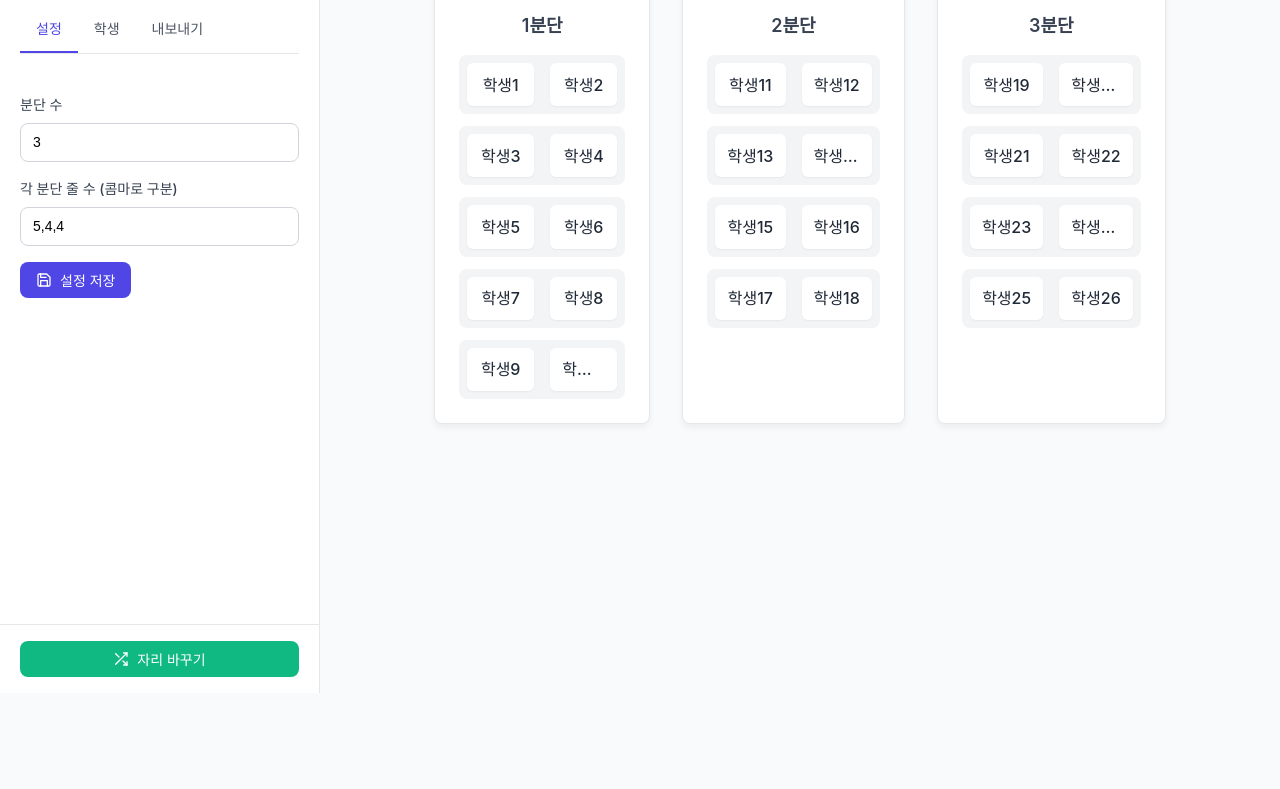
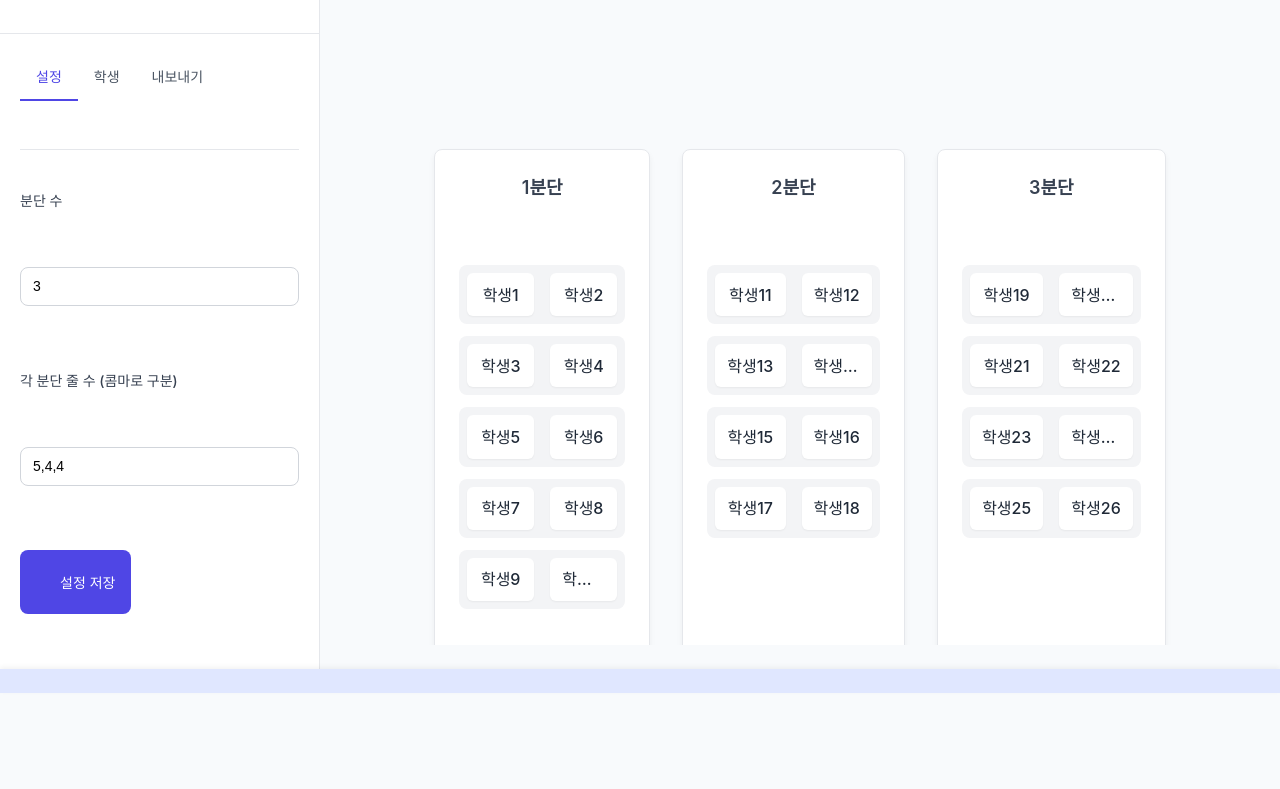
Before and after one commit to elilim09/jaribakugi, a plain HTML site: page index.html in a window 1280 px wide. Shown: the part 107-896 px from the top of the page. Before the commit the page ends 800 px from the top, so only its background shows below. Drawn offline with nearby package versions, Linux system fonts and the light colour scheme; a script that the page names is missing.

Commit message:
광고 위치 수정정

```diff
--- a/index.html
+++ b/index.html
@@ -12,6 +12,7 @@
     box-sizing: border-box;
     margin: 0;
     padding: 0;
+     padding-bottom: 3rem;
   }
 
   :root {
@@ -475,6 +476,20 @@
       display: block;
     }
   }
+  .ad-banner {
+  position: fixed;
+  bottom: 0;
+  left: 0;
+  width: 100%;
+  background: #e0e7ff;
+  color: #1e3a8a;
+  text-align: center;
+  padding: 0.75rem;
+  font-size: 0.875rem;
+  box-shadow: 0 -2px 5px rgba(0, 0, 0, 0.05);
+  z-index: 999;
+}
+
 </style>
 
 <!-- ▶︎ html2canvas & jsPDF -->
@@ -638,11 +653,15 @@
       <line x1="3" y1="18" x2="21" y2="18"></line>
     </svg>
   </div>
-<ins class="kakao_ad_area" style="display:block;"
+ <div class="ad-banner">
+  <ins class="kakao_ad_area" style="display:none;"
 data-ad-unit = "DAN-ZTV5FcJFrcNn5K0j"
 data-ad-width = "728"
 data-ad-height = "90"></ins>
 <script type="text/javascript" src="//t1.daumcdn.net/kas/static/ba.min.js" async></script>
+</div>
+
+
 <script>
 /*************************************************
  * 0. 로컬 스토리지 KEY
```
